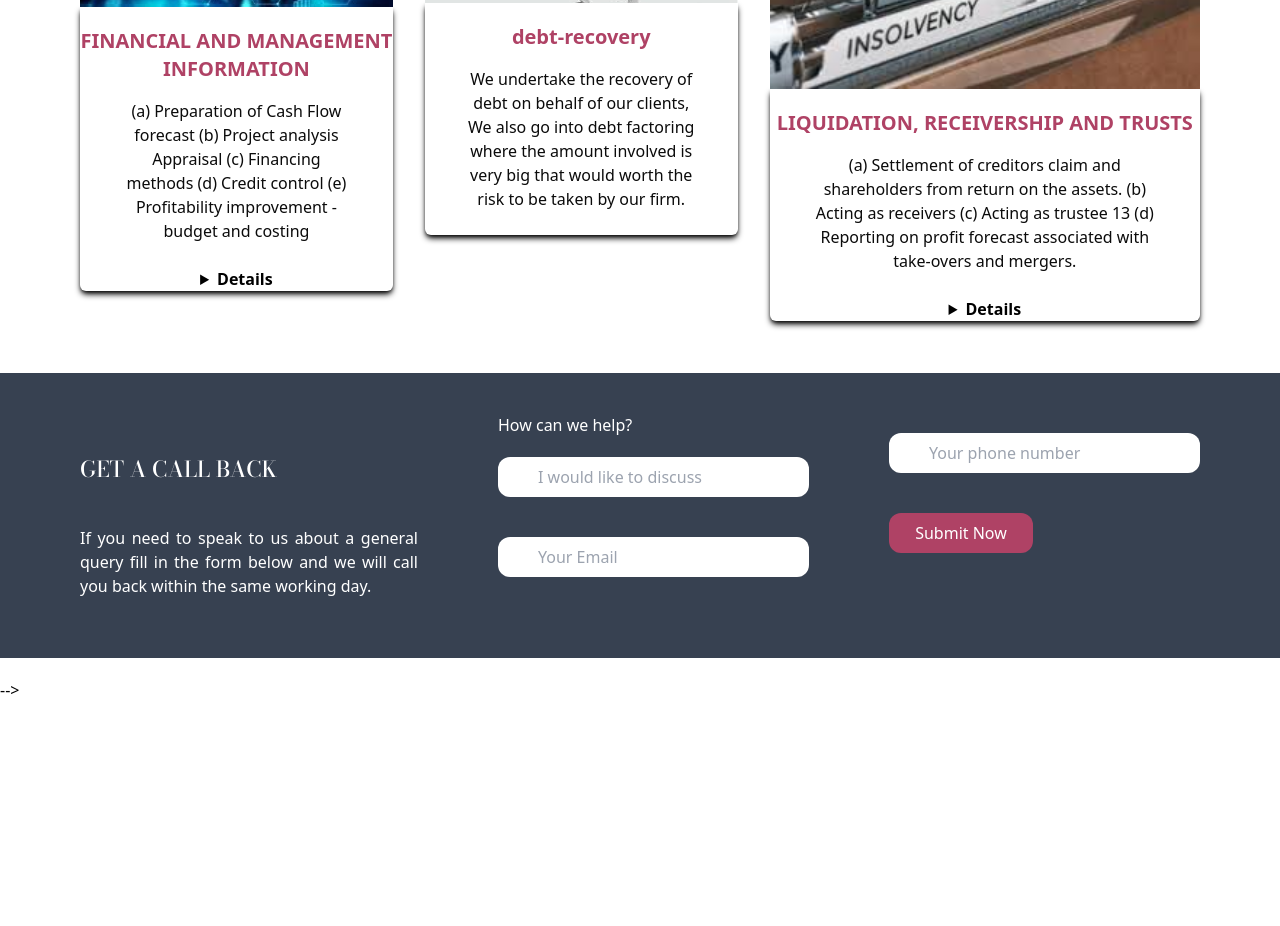
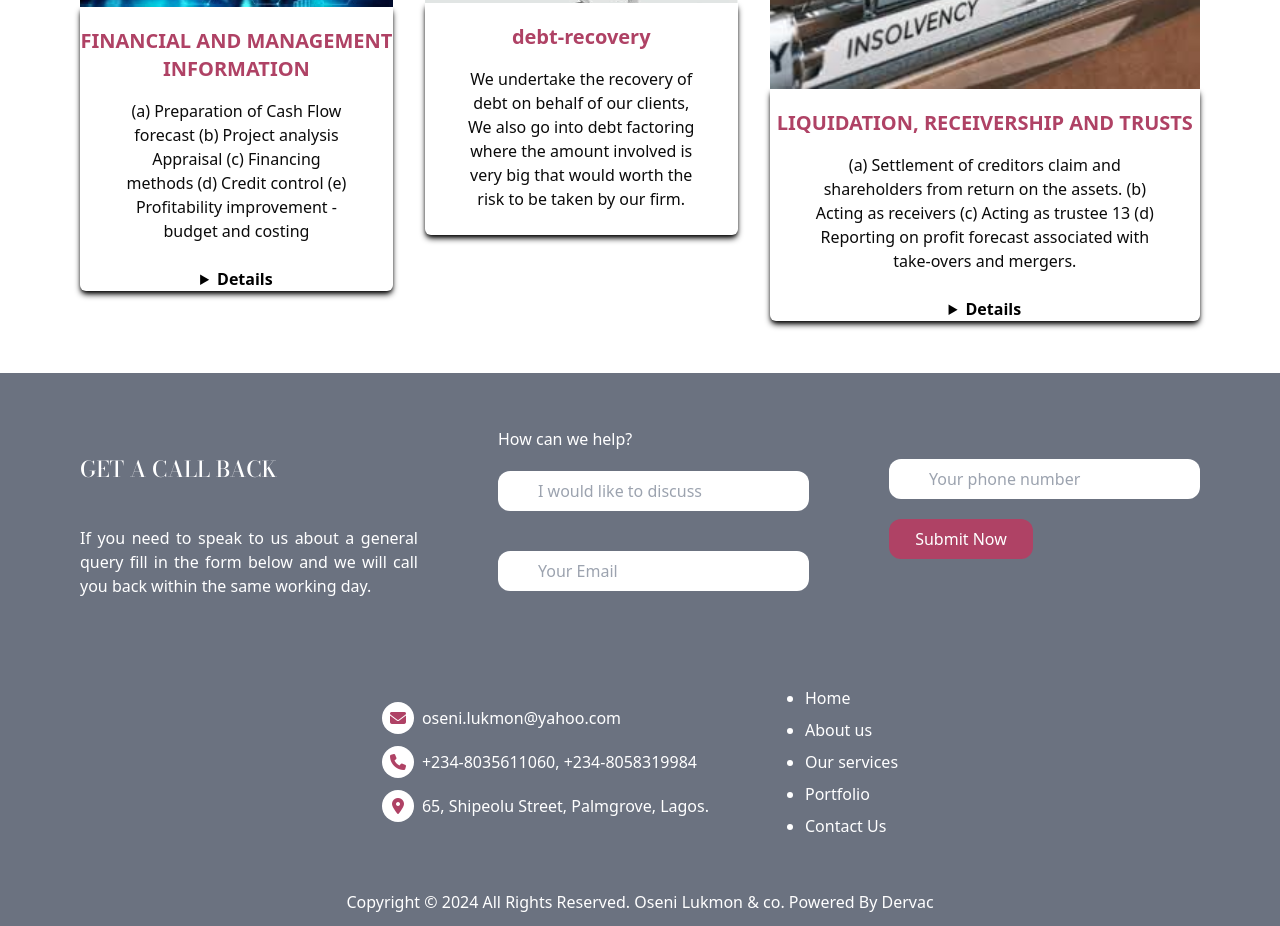
Before and after one commit to OAbdulazeez/oseni-lukmon, a website: page src/our-services.html in a window 1280 px wide. Shown: the part 1630-2556 px from the top of the page. Before the commit the page ends 2332 px from the top, so only its background shows below. Drawn offline with nearby package versions, Linux system fonts and the light colour scheme; files whose address does not match are found by name.

Commit message:
make changes

```diff
--- a/src/our-services.html
+++ b/src/our-services.html
@@ -229,119 +229,81 @@
 
 
     <!-- get a call back section -->
-   <section class="w-full flex flex-col justify-start items-start bg-gray-700 gap-10 my-5 px-5 py-10 lg:flex lg:flex-row lg:gap-20 lg:px-20 ">
+    <section class="w-full flex flex-col justify-start items-start bg-gray-500 gap-10 mt-5 px-5 py-10 lg:flex lg:flex-row lg:gap-20 lg:px-20 lg:justify-center lg:items-center  ">
       <div class="lg:flex justify-left items-start lg:flex-col lg:w-1/3 ">
          <h2 class="text-[22px] font-medium font-custom text-white py-10 text-center">GET A CALL BACK</h2>
-      <p class="text-justify pb-5 text-white ">If you need to speak to us about a general query fill in the form below and we will call you back within the same working day.</p>
+        <p class="text-justify pb-2 text-white ">If you need to speak to us about a general query fill in the form below and we will call you back within the same working day.</p>
       </div>
 
         <div class="lg:flex lg:flex-col">
           <label for="content" class="text-white">How can we help?</label>
           <input name="content" type="text" placeholder="I would like to discuss" class="px-10 py-2 bg-white rounded-xl my-5">
-        <input type="text" placeholder="Your Email" class="px-10 py-2 bg-white rounded-xl my-5">
+          <input type="text" placeholder="Your Email" class="px-10 py-2 bg-white rounded-xl mt-5">
         </div>
 
 
         <div class="lg:flex lg:flex-col">
-        <input type="text" placeholder="Your phone number" class="px-10 py-2 bg-white rounded-xl my-5">
+          <input type="text" placeholder="Your phone number" class="px-10 py-2 bg-white rounded-xl">
             <button
           class="bg-[#af4265] px-1 py-2 rounded-xl w-24 font-medium text-[12px] text-white mt-5 hover:bg-white hover:text-[#af4265] lg:w-36 lg:text-[16px]"
           >
             Submit Now
           </button>
         </div>
+    </section>
+    <!-- end of get a call back section -->
 
 
-  </section
-  <!-- <p> -->
-    <!-- RANGES OF PROFESSIONAL SERVICES
-    1. AUDITS
-     We carry out statutory audit of companies as required by the Companies and
-    Allied Matters Decree 1990 as amended. An audit involves the examination and
-    expression of opinion on a test basis of evidence relevant to the accounts and
-    significant estimates and judgements made by Directors in the preparation of
-    the financial statements.
-    We also go further than expressing opinion by making our audit to serve as
-    management   input   for   strategic   and   short   plans   for   overall   goal
-    accomplishment.
-    2. TAXATION
-         Our area of coverage are as follows:-
-    (a) Tax computations and returns to Federal Inland Revenue Service
-    (b) Liasing with tax authorities (i.e. Federal Inland Revenue Services, State
-        Internal Revenue and Local Government Revenue Commission) on all
-        matters of assessments and appeal.
-    (c) Dealing with Federal Inland Revenue Service (Vat Directorate on
-        value  added tax issues).
-    (d) Tax planning and advising on the most beneficial method of organizing
-        clients’ affairs.
-    (e) Monitoring exercise of companies records and accounts for Government
-        (Federal, State and Local) to show the degree of compliance with relevant
-        tax Laws.
-    3. DEBT RECOVERY
-    11
-    We   undertake   the   recovery   of   debt   on   behalf   of   our   clients,
-    We also go into debt factoring where the amount involved is very big that would
-    worth the risk to be taken by our firm.
-    4. ACCOUNTANCY
-    The services rendered to our clients include the following;
-        (a) Designing, Installing and Implementing an accounting system (for newly
-    established companies).
-    (b) Re-organization of existing accounting system.
-    (c) Book-Keeping and Recording of all financial transactions and client’s
-    staff training.
-    (d) Presentation of final Account from the extracted Trail Balance (i.e Trading
-    Profit and Loss Account, Balance Sheet).
+    <!-- start of footer session -->
 
-    5. SECRETARIAL
-    (a)      We maintain statutory and minute books.
-    (b) Preparatory and submission of Annual Returns and Others.
-    (c) Preparation of resolutions as regards increase in Share Capital,
-    Change   of   Company’s   name   or   Address,   Appointment   and
-    Resignation of the Company’s Director etc
-    6. LOAN SOURCING/NEGOTIATION
-    Here we offer the following services:-
-    (a) Preparation of necessary document such as;
-    (i) Company Profile (ii) Management Profile
-      (iii) Company’s audited Accounts for the number of years required.
-    (iv) Cash Flow Projection.
-    12
-    (b) Negotiation on behalf of our client with financial houses as regards interest
-    rate and repayment of the required loan.
-    (c) Making sure that the repayment does not exceed the stipulated time.
-    (d) Entering into re-scheduling negotiation with financial houses where
-    repayment is going to exceed the stipulated time.
-    7. FINANCIAL AND MANAGEMENT INFORMATION
-    We offer services relating to the following;
-    (a) Preparation of Cash Flow forecast
-    (b) Project analysis Appraisal
-    (c) Financing methods
-    (d) Credit control
-    (e) Profitability improvement - budget and costing
-    8. INVESTIGATION
-    Here, we offer the underlisted services;
-    (a) Reconciliation of Accounts Involving inter-departments, inter-ministerial
-    and Accounts with overseas departments of firms.
-    (b) Valuation work associated with purchase of business, shares in partnership,
-    etc.
-    (c) Prospective loans to third parties
-    (d) Prospective reports for new issue of share
-    9. LIQUIDATION, RECEIVERSHIP AND TRUSTS
-    (a) Settlement of creditors claim and shareholders from return on the assets.
-    (b) Acting as receivers
-    (c) Acting as trustee
-    13
-    (d) Reporting on profit forecast associated with take-overs and mergers.
-    10.   DEBT REDUCTION
-       We act on behalf of our client in reducing debts owe to their creditors.
-    11.  ORGANIZATION AND METHOD
-    (a) Organization Design
-    (b) Recruitment, Training and Staff Planning
-    (c) Stock Control
-    (d) Quality Control
-    (e) Establishment optimum levels of readily realizable assets such as
-    stock, Debtors and investment.
-  </p> -->
+    <footer class="bg-gray-500 w-full px-5 py-5 lg:flex lg:flex-row lg:justify-center lg:items-center gap-12">
+      <!-- contact div -->
+      <div class="flex flex-col gap-3 ">
+          <!-- gmail part -->
+        <div class="flex justify-start items-center gap-2">
+          <!-- circle box -->
+          <div class="rounded-full bg-white text-[#af4265] w-8 h-8 flex justify-center items-center "> <i class="fa-solid fa-envelope"></i> </div>
+          <!-- gmail -->
+          <a href="" class="text-white">oseni.lukmon@yahoo.com</a>
+        </div>
 
+        <!-- phone part -->
+        <div class="flex justify-start items-center gap-2">
+          <!-- circle box -->
+          <div class="rounded-full bg-white text-[#af4265] w-8 h-8 flex justify-center items-center "> <i class="fa-solid fa-phone"></i> </div>
+          <!-- phone text -->
+          <p class="text-white">+234-8035611060, +234-8058319984</p>
+        </div>
+
+          <!-- phone part -->
+        <div class="flex justify-start items-center gap-2">
+          <!-- circle box -->
+          <div class="rounded-full bg-white text-[#af4265] w-8 h-8 flex justify-center items-center "> <i<i class="fa-solid fa-location-dot"></i> </div>
+          <!-- address text -->
+          <p class="text-white">65, Shipeolu Street, Palmgrove, Lagos.</p>
+        </div>
+      </div>
+      <!-- end of contact div -->
+
+      <!-- ending part -->
+      <div class="pl-12 py-5">
+        <ul class="flex flex-col gap-2 font-medium text-white">
+          <li class="list-disc"><a href="./home.html">Home</a></li>
+          <li class="list-disc"><a href="">About us</a></li>
+          <li class="list-disc"><a href="./our-services.html">Our services</a></li>
+          <li class="list-disc"><a href="./portfolios.html">Portfolio</a></li>
+          <li class="list-disc"><a href="">Contact Us</a></li>
+        </ul>
+      </div>
+
+    </footer>
+
+     <!-- copyright -->
+        <div class="bg-gray-500 py-3">
+          <p class="font-medium text-white text-center ">Copyright © 2024 All Rights Reserved. Oseni Lukmon & co. Powered By Dervac</p>
+
+
+        </div>
 
   <script src="script.js"></script>
 </body>
```
Lines whose indentation alone changed are shown as unchanged.
